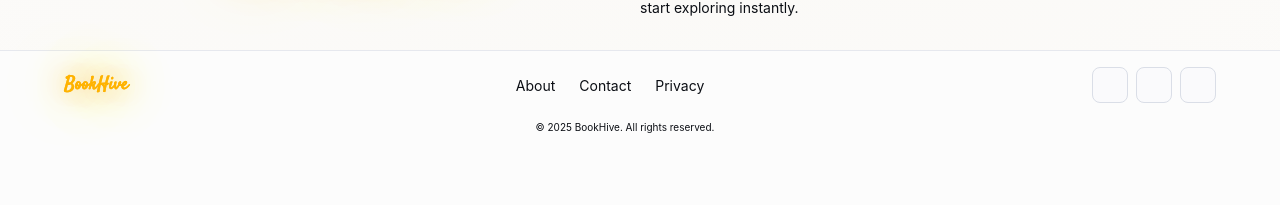
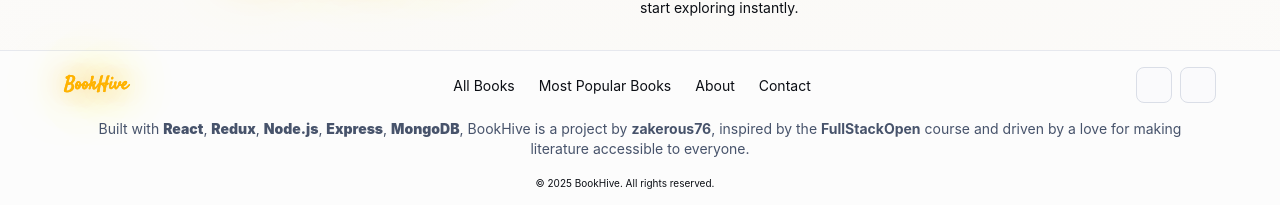
Before and after one commit to Zakerous76/BookHive, a React (Vite) app in the folder frontend/: page / in a window 1280 px wide. Shown: the part 1093-1298 px from the top of the page. Before the commit the page ends 1245 px from the top, so only its background shows below. Built offline with nearby package versions, Linux system fonts and the light colour scheme; no server answers; some icons are missing.

Commit message:
modifications done

```diff
--- a/frontend/src/components/Footer.jsx
+++ b/frontend/src/components/Footer.jsx
@@ -8,6 +8,15 @@ import IconButton from "@mui/material/IconButton"
 import XIcon from "@mui/icons-material/X"
 import LinkedInIcon from "@mui/icons-material/LinkedIn"
 import { useColorScheme } from "@mui/material/styles"
+import { hoverTransition } from "../shared-theme/themePrimitives"
+
+const technologies = [
+  { name: "React", url: "https://reactjs.org/" },
+  { name: "Redux", url: "https://redux.js.org/" },
+  { name: "Node.js", url: "https://nodejs.org/" },
+  { name: "Express", url: "https://expressjs.com/" },
+  { name: "MongoDB", url: "https://www.mongodb.com/" },
+]
 
 const Footer = () => {
   const { mode, setMode } = useColorScheme()
@@ -31,6 +40,7 @@ const Footer = () => {
           {/* Left: Logo/Name */}
           <Typography
             component={Link}
+            to="/"
             variant="h6"
             sx={(theme) => ({
               fontFamily: "'Satisfy', cursive",
@@ -47,7 +57,7 @@ const Footer = () => {
               "&:hover": {
                 transform: "scale(1.05)",
               },
-              transition: "transform 0.3s ease, letter-spacing 0.3s ease",
+              transition: "transform 0.1s ease, letter-spacing 0.1s ease",
             })}
           >
             BookHive
@@ -55,49 +65,66 @@ const Footer = () => {
 
           {/* Middle: Nav Links */}
           <Stack direction="row" spacing={3}>
-            <Link
-              ro="#"
-              underline="hover"
-              style={{ color: "inherit", textDecoration: "inherit" }}
+            <Box
+              component={"a"}
+              href="/all-books"
+              sx={{
+                color: "inherit",
+                textDecoration: "inherit",
+                ...hoverTransition,
+              }}
+            >
+              All Books
+            </Box>
+            <Box
+              component={"a"}
+              href="/popular-books"
+              sx={{
+                color: "inherit",
+                textDecoration: "inherit",
+                ...hoverTransition,
+              }}
+            >
+              Most Popular Books
+            </Box>
+
+            <Box
+              component={"a"}
+              href="/about"
+              sx={{
+                color: "inherit",
+                textDecoration: "inherit",
+                ...hoverTransition,
+              }}
             >
               About
-            </Link>
-            <Link
-              ro="#"
-              underline="hover"
-              style={{ color: "inherit", textDecoration: "inherit" }}
+            </Box>
+            <Box
+              component={"a"}
+              href="/contact"
+              sx={{
+                color: "inherit",
+                textDecoration: "inherit",
+                ...hoverTransition,
+              }}
             >
               Contact
-            </Link>
-            <Link
-              ro="#"
-              underline="hover"
-              style={{ color: "inherit", textDecoration: "inherit" }}
-            >
-              Privacy
-            </Link>
+            </Box>
           </Stack>
 
           {/* Right: Social Icons */}
           <Stack direction="row" spacing={1}>
             <IconButton
-              href="https://github.com"
+              href="https://github.com/zakerous76"
               target="_blank"
               rel="noopener"
               size="small"
             >
               <GitHubIcon fontSize="inherit" />
             </IconButton>
+
             <IconButton
-              href="https://twitter.com"
-              target="_blank"
-              rel="noopener"
-              size="small"
-            >
-              <XIcon fontSize="inherit" />
-            </IconButton>
-            <IconButton
-              href="https://linkedin.com"
+              href="https://www.linkedin.com/in/zaker-amin/"
               target="_blank"
               rel="noopener"
               size="small"
@@ -108,6 +135,69 @@ const Footer = () => {
         </Stack>
 
         {/* Bottom: Copyright */}
+        <Typography
+          variant="body2"
+          color="text.secondary"
+          textAlign="center"
+          padding="1rem"
+          paddingBottom="0"
+        >
+          Built with{" "}
+          {technologies.map((tech, index) => (
+            <span key={tech.name}>
+              <Box
+                component={"a"}
+                href={tech.url}
+                target="_blank"
+                rel="noopener noreferrer"
+                sx={{
+                  color: "inherit",
+                  textDecoration: "inherit",
+                  fontWeight: "1000",
+                  ...hoverTransition,
+                }}
+              >
+                {tech.name}
+              </Box>
+              {index < technologies.length - 1 ? ", " : ", "}
+            </span>
+          ))}
+          BookHive is a project by{" "}
+          <Box
+            component={"a"}
+            href="https://github.com/Zakerous76"
+            target="_blank"
+            rel="noopener noreferrer"
+            sx={(theme) => ({
+              textDecoration: "inherit",
+              fontWeight: "1000",
+              color: "inherit",
+              ...hoverTransition,
+              "&:hover": {
+                color: "red",
+              },
+            })}
+          >
+            <strong>zakerous76</strong>
+          </Box>
+          , inspired by the{" "}
+          <Box
+            component={"a"}
+            href="https://fullstackopen.com/en/"
+            target="_blank"
+            rel="noopener noreferrer"
+            sx={{
+              color: "inherit",
+              textDecoration: "inherit",
+              fontWeight: "1000",
+              ...hoverTransition,
+            }}
+          >
+            <strong>FullStackOpen </strong>
+          </Box>{" "}
+          course and driven by a love for making literature accessible to
+          everyone.
+        </Typography>
         <Typography
           variant="caption"
           sx={{
```
